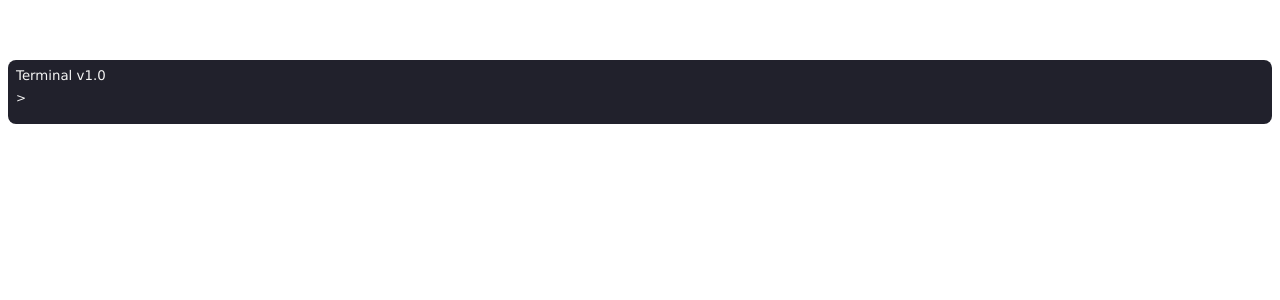
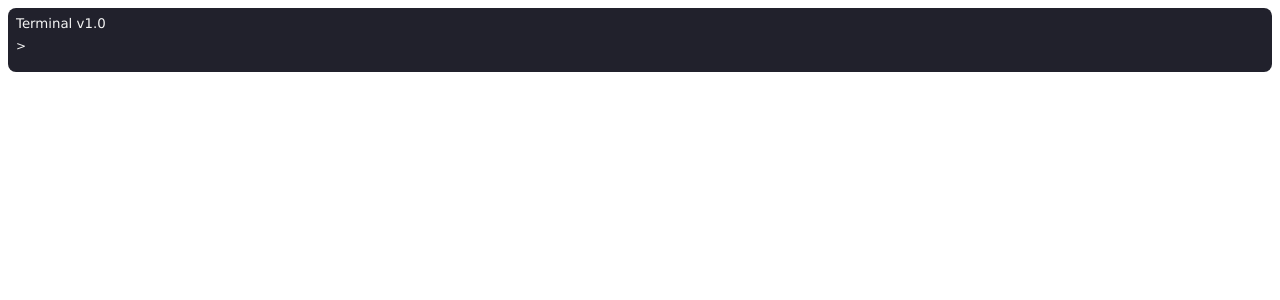
Before and after one commit to Tencona/vue-graybox, a Vue app: page / in a window 1280 px wide. Shown: the top 300 px of the page. Built offline with nearby package versions, Linux system fonts and the light colour scheme.

Commit message:
Updated README.md, removed app styling, changed example output to be slightly dynamic

```diff
--- a/src/App.vue
+++ b/src/App.vue
@@ -22,6 +22,13 @@ export default {
 	methods: {
 		runCommand: function(userInput) {
 			//The function called to by `onCommand` should return information in this template but nothing is required:
+			let output =
+				"Lorem ipsum dolor sit amet, consectetur adipiscing elit. Curabitur nec nulla tempus, feugiat tellus eu, sollicitudin mi. Donec lacinia congue suscipit. Aliquam lobortis vel tortor ut egestas. Pellentesque ac tristique ligula. Suspendisse malesuada convallis dictum. Donec ornare diam a hendrerit finibus. In nec nunc eleifend, fringilla ex vitae, faucibus nunc. Quisque luctus pharetra interdum. Donec tortor leo, elementum ut massa quis, cursus tristique metus. Class aptent taciti sociosqu ad litora torquent per conubia nostra, per inceptos himenaeos. Sed at augue eget augue iaculis dapibus eleifend eget ex.";
+			output = output.substr(
+				0,
+				Math.floor((Math.random() * output.length) / 8)
+			);
+
 			return {
 				//Overrides - These can either be per entry, as done here, or placed in the data.config object to override the global configurations of the Terminal, to which things in here would override
 				// showCmdPrefix: true,
@@ -34,8 +41,7 @@ export default {
 				// showCmdInput: true,
 				// cmdInput: "", //Overrides the user's input
 				// showCmdOutput: true,
-				cmdOutput:
-					"Example output Example output Example output Example output Example output Example output Example output Example output Example output Example output Example output Example output Example output Example output Example output Example output Example output Example output Example output Example output Example output Example output Example output Example output Example output Example output Example output Example output Example output Example output Example output Example output Example output Example output Example output Example output Example output Example output Example output Example output Example output Example output Example output Example output Example output Example output Example output Example output Example output ", //The text to be written after the user's input
+				cmdOutput: output, //The text to be written after the user's input
 
 				//Reporting
 				isError: false,
@@ -53,12 +59,4 @@ export default {
 </script>
 
 <style>
-#app {
-	font-family: "Avenir", Helvetica, Arial, sans-serif;
-	-webkit-font-smoothing: antialiased;
-	-moz-osx-font-smoothing: grayscale;
-	text-align: center;
-	color: #2c3e50;
-	margin-top: 60px;
-}
 </style>
--- a/src/components/Terminal.vue
+++ b/src/components/Terminal.vue
@@ -130,6 +130,8 @@ export default {
 
 <style scoped>
 .terminal {
+	-webkit-font-smoothing: antialiased;
+	-moz-osx-font-smoothing: grayscale;
 	font-family: "Lucida Sans", "Lucida Sans Regular", "Lucida Grande",
 		"Lucida Sans Unicode", Geneva, Verdana, sans-serif;
 	text-align: left;
```
Also changed, not shown: 1 other file (tests, documents, lock files or other folders).
